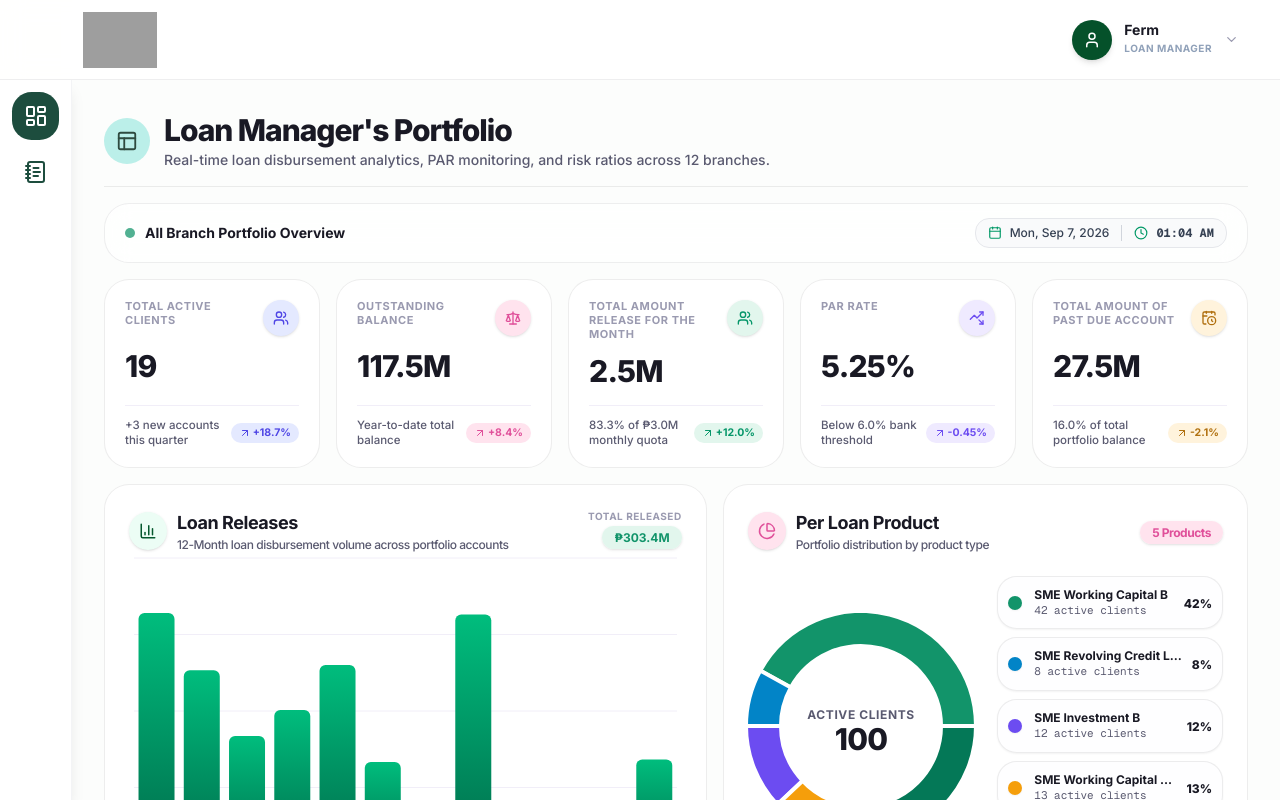
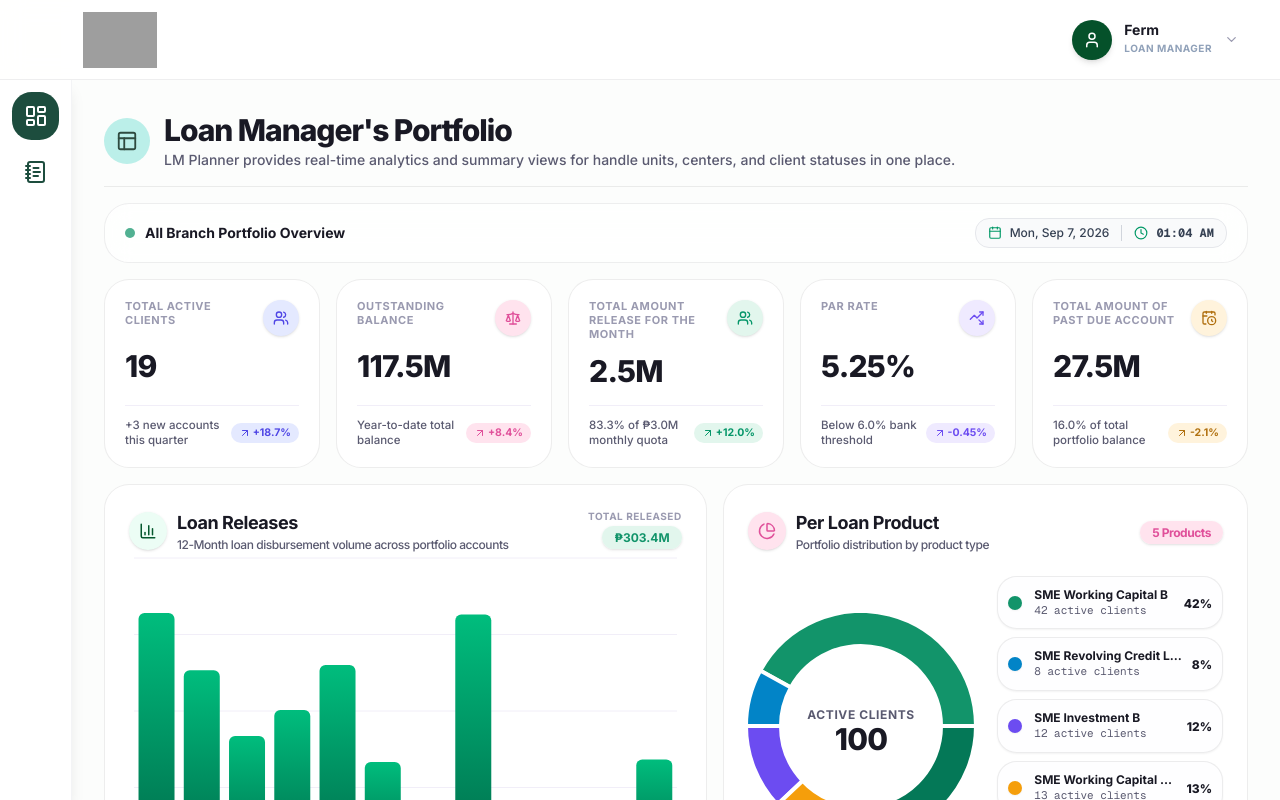
Before and after one commit to FermAndrei/crm_lm_planner, a Next.js app: page /dashboard in a window 1280 px wide. Built offline with nearby package versions, Linux system fonts and the light colour scheme; grey boxes are pictures that could not be loaded.

Commit message:
me finale

```diff
--- a/app/(private)/dashboard/components/pie.tsx
+++ b/app/(private)/dashboard/components/pie.tsx
@@ -63,7 +63,7 @@ export function ChartPieSimple() {
               <ShieldAlert size={18} />
             </span>
             <div>
-              <h2 className="text-[#191924] font-bold">Past Due / OPB</h2>
+              <h2 className="text-[#191924] font-bold">Past Due</h2>
               <p className="text-xs text-[#5a5a70] font-medium">
                 Credit risk ratio & loan portfolio health
               </p>
--- a/app/(private)/dashboard/page.tsx
+++ b/app/(private)/dashboard/page.tsx
@@ -24,8 +24,8 @@ export default function DashBoard() {
                 </h1>
               </div>
               <p className="text-xs sm:text-sm text-[#5a5a70] font-medium mt-0.5">
-                Real-time loan disbursement analytics, PAR monitoring, and risk
-                ratios across 12 branches.
+                LM Planner provides real-time analytics and summary views for
+                handle units, centers, and client statuses in one place.
               </p>
             </div>
           </div>
@@ -47,18 +47,18 @@ export default function DashBoard() {
         <StatCards />
         <div className="flex flex-1 flex-col gap-4 mt-4 pt-0">
           <div className="grid items-stretch gap-4 grid-cols-15">
-            <div className="col-span-15 h-110 lg:col-span-8">
+            <div className="col-span-15 h-110 min-[1260px]:col-span-8">
               <LoanReleases />
             </div>
-            <div className="col-span-15 h-110 lg:col-span-7">
+            <div className="col-span-15 h-110 min-[1260px]:col-span-7">
               <PerLoanProduct />
             </div>
           </div>
           <div className="grid items-stretch gap-4 grid-cols-15">
-            <div className="col-span-15 lg:col-span-5">
+            <div className="col-span-15 md:col-span-8 lg:col-span-6 ">
               <ChartPieSimple />
             </div>
-            <div className="col-span-15 lg:col-span-10">
+            <div className="col-span-15 md:col-span-7 lg:col-span-9 ">
               <ChartLineLinear />
             </div>
           </div>
```
